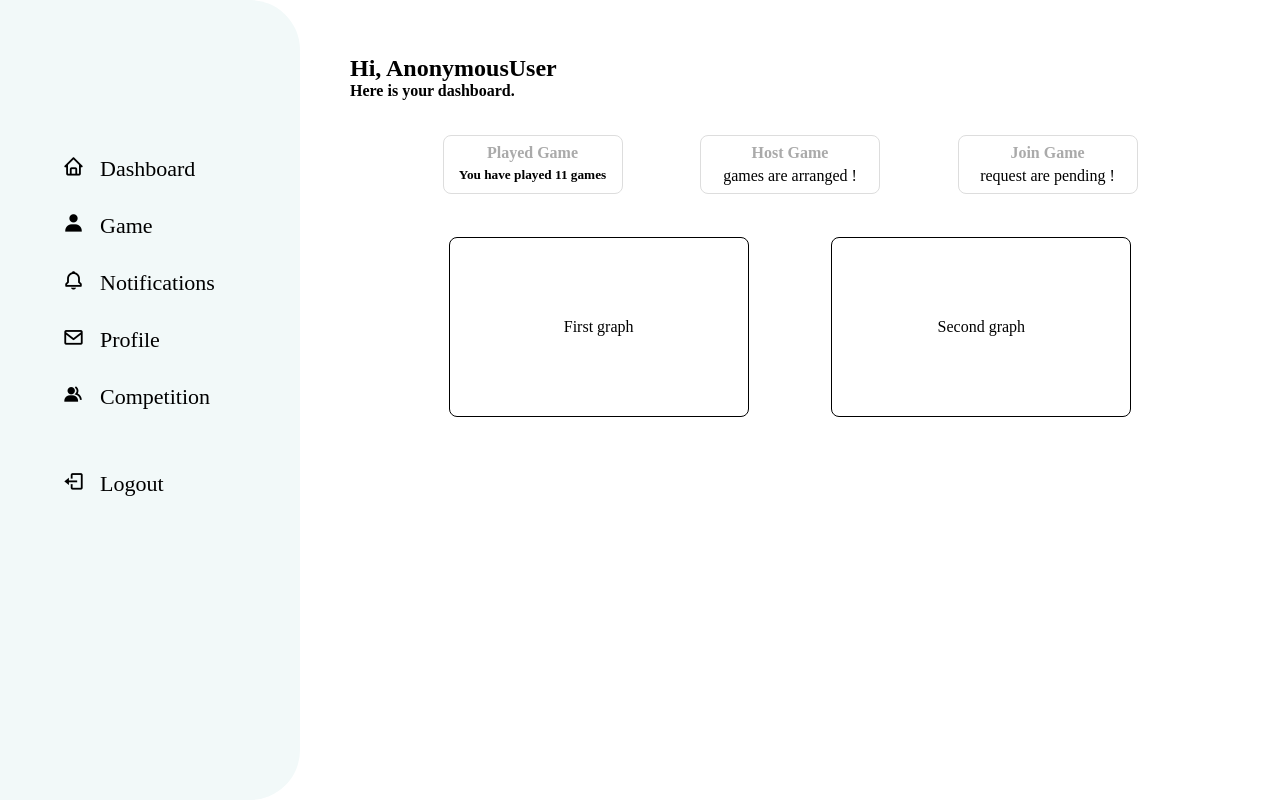
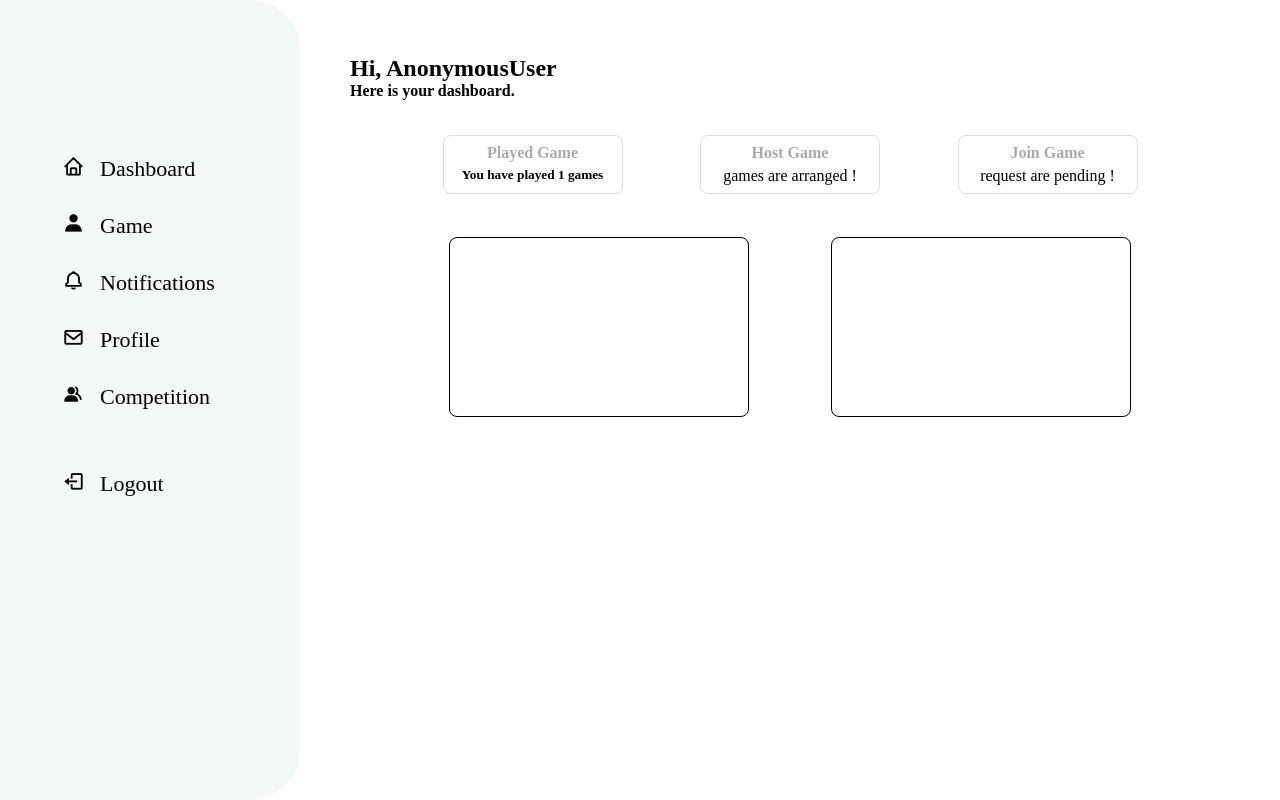
Before and after one commit to fidanazhan/django-ludo, a Django app: template ludo/templates/index.html in a window 1280 px wide. Run offline with Django 3.2, Linux system fonts and the light colour scheme; the template is opened without the code that fills it, so the values that code supplies are empty; a map, chart or similar area stays blank; some libraries are stand-ins or nearby versions; some web fonts are replaced.

Commit message:
First Commit

```diff
--- a/ludo/templates/base.html
+++ b/ludo/templates/base.html
@@ -14,7 +14,7 @@
 
     <link rel="stylesheet" href="{% static 'css/styles.css' %}">
 
-    <title>Home | QuackQuack</title>
+    <title>Ludo</title>
 </head>
 <body>
 
--- a/ludo/templates/index.html
+++ b/ludo/templates/index.html
@@ -10,7 +10,7 @@
     <div class="game-analysis-part">
         <div class="game-box-1 game-joined">
             <h4>Played Game</h4>
-            <h5>You have played 11 games</h5>
+            <h5>You have played 1 games</h5>
         </div>
 
         <div class="game-box-1 game-hosted">
@@ -25,8 +25,8 @@
         </div>
     </div>
     <div class="game-analysis-chart">
-        <div class="game-box-2 first-chart">First graph</div>
-        <div class="game-box-2 second-chart">Second graph</div>
+        <div class="game-box-2 first-chart"></div>
+        <div class="game-box-2 second-chart"></div>
     </div>
     <div class="all-game-list">
 
```
Also changed, not shown: ludo/ludo/settings.py (+14 -4 lines), ludo/db.sqlite3 (deleted).
